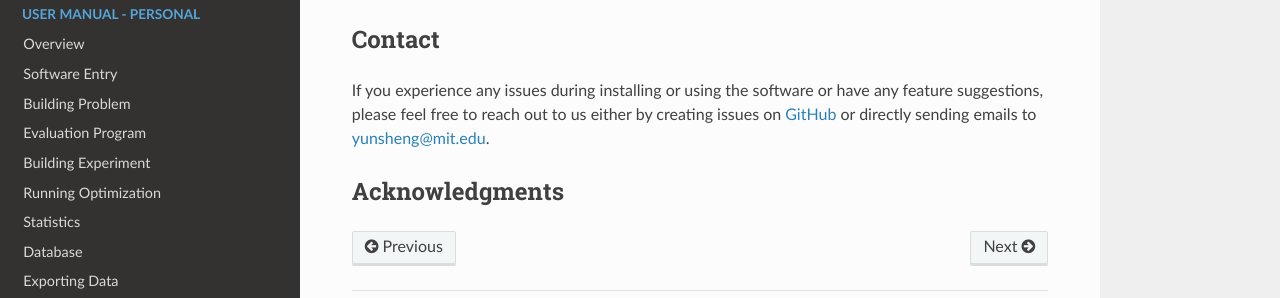
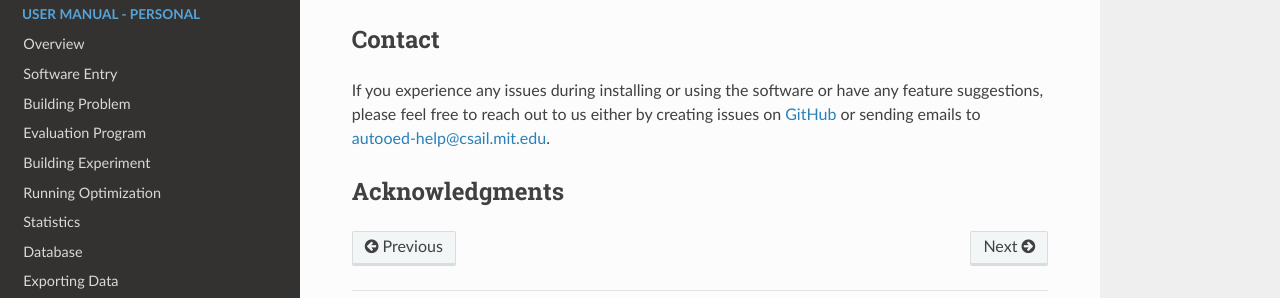
Before and after one commit to yunshengtian/AutoOED, a Sphinx documentation site: the page built from docs/source/content/about/introduction.rst, in a window 1280 px wide and 900 px high, scrolled down 865 px. Shown: the part 504-802 px from the top of the window. Built offline with Sphinx 7.4.7 and the Read the Docs theme 2.0.0, drawn with Linux system fonts in a browser that asks for light colours.

Commit message:
update docs: mailing list for contact

```diff
--- a/docs/source/content/about/introduction.rst
+++ b/docs/source/content/about/introduction.rst
@@ -58,7 +58,7 @@ Contact
 
 If you experience any issues during installing or using the software or have any feature suggestions,
 please feel free to reach out to us either by creating issues on `GitHub <https://github.com/yunshengtian/AutoOED>`_
-or directly sending emails to yunsheng@mit.edu.
+or sending emails to autooed-help@csail.mit.edu.
 
 
 Acknowledgments
```
